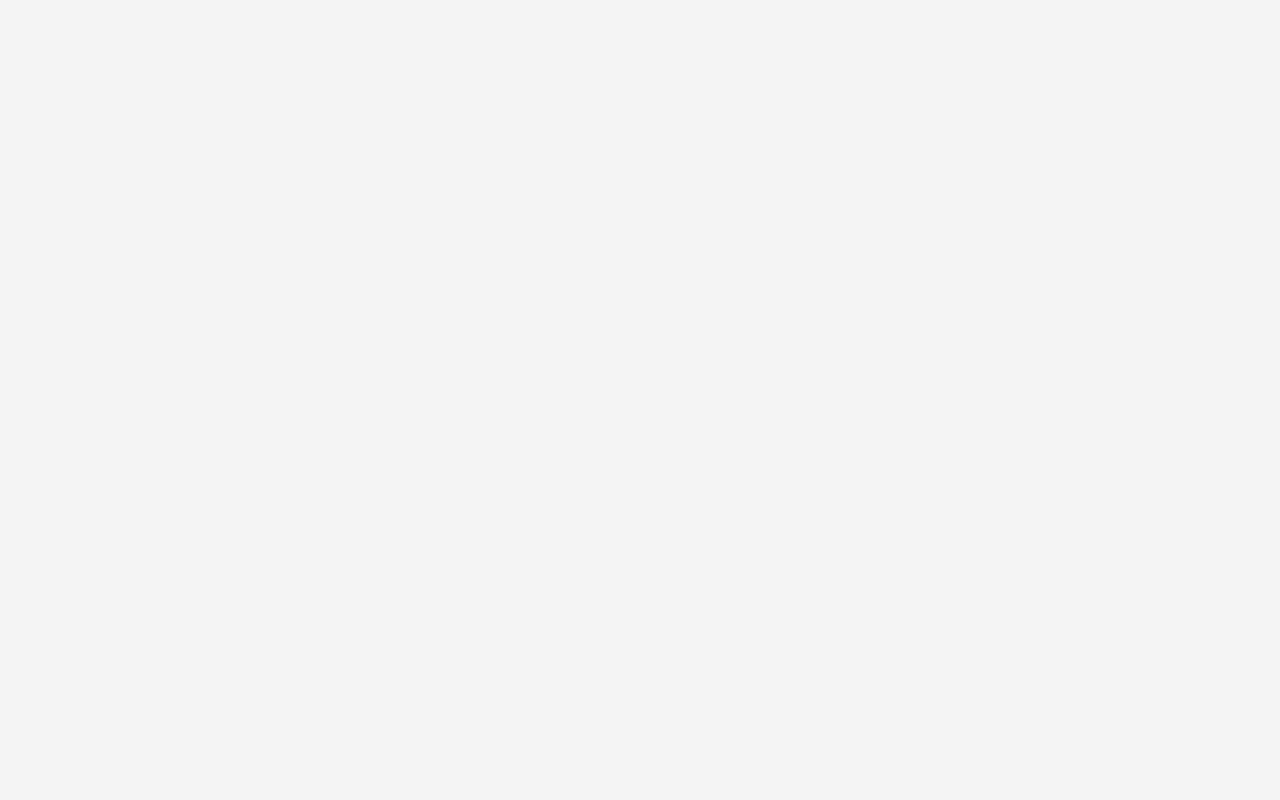
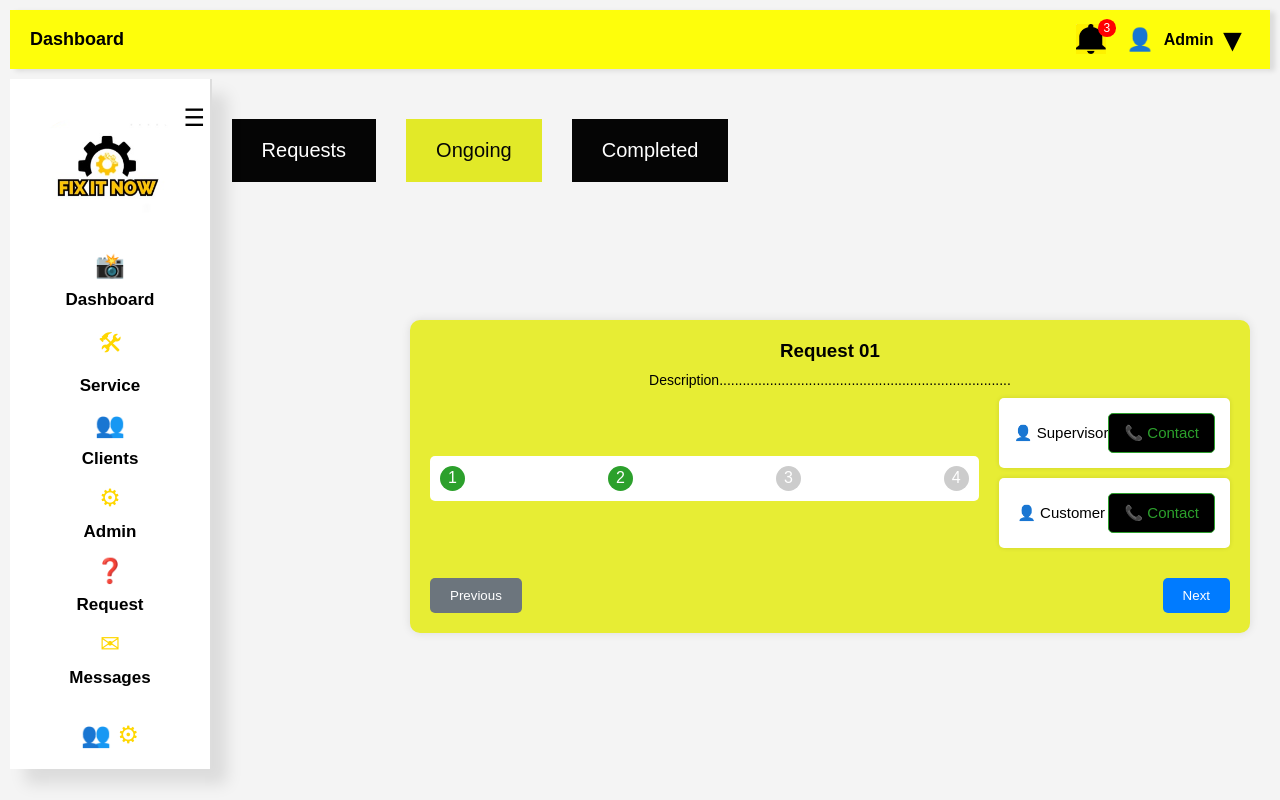
Before and after one commit to hashanrath/fix, a React (Create React App) app: page /ongoing in a window 1280 px wide. Before the commit this address had no page. Built offline with nearby package versions, Linux system fonts and the light colour scheme.

Commit message:
done changes

```diff
--- a/src/App.js
+++ b/src/App.js
@@ -8,6 +8,7 @@ import Dashboard from './pages/Dashboard.js';
 import Client from "./pages/Client.js";
 import Admin from "./pages/Admin.js";
 import Request from "./pages/Request.js";
+import Ongoing from "./pages/Ongoing.js";
 
 function App(){
   return(
@@ -21,6 +22,8 @@ function App(){
       <Route path="/client" element={<Client/>}></Route>
       <Route path="/admin" element={<Admin/>}></Route>
       <Route path="/request" element={<Request/>}></Route>
+      <Route path="/ongoing" element={<Ongoing/>}></Route>
+
       </Routes>
       </BrowserRouter>
     </div>
--- /dev/null
+++ b/src/pages/Ongoing.js
@@ -0,0 +1,82 @@
+import React, { useState } from 'react';
+import './ongoing.css';
+import Navi from '../components/Navi';
+import Sidebar from '../components/Sidebar';
+
+export default function Ongoing() {
+    const [currentStep, setCurrentStep] = useState(2);
+    const [activeTab, setActiveTab] = useState('ongoing');
+
+    const steps = ["Basket", "Delivery", "Confirm", "Done!"];
+
+    const handleNext = () => {
+      setCurrentStep((prevStep) => Math.min(prevStep + 1, steps.length));
+    };
+
+    const handlePrev = () => {
+      setCurrentStep((prevStep) => Math.max(prevStep - 1, 1));
+    };
+
+    const handleTabClick = (tabName) => {
+      setActiveTab(tabName);
+    };
+
+    return (
+      <div>
+          <Navi/>
+          <Sidebar/>
+          <div className="tabs">
+          <button className={`tab-button ${activeTab === 'requests' ? 'active' : ''}`} onClick={() => handleTabClick('requests')}>
+            Requests
+          </button>
+          <button className={`tab-button ${activeTab === 'ongoing' ? 'active' : ''}`} onClick={() => handleTabClick('ongoing')}>
+            Ongoing
+          </button>
+          <button className={`tab-button ${activeTab === 'completed' ? 'active' : ''}`} onClick={() => handleTabClick('completed')}>
+            Completed
+          </button>
+        </div>
+          <div className="ongoing-request-card">
+          <h3>Request 01</h3>
+          <p className="ongoing-description">Description...........................................................................</p>
+          <div className="ongoing-request-body">
+            <div className="ongoing-progress-container">
+              <div className="ongoing-progress">
+                {steps.map((step, index) => (
+                  <div
+                    key={index}
+                    className={`ongoing-step ${index + 1 <= currentStep ? 'active' : ''}`}
+                  >
+                    {index + 1 === currentStep && (
+                      <div className="tooltip">
+                        <span>{step}</span>
+                      </div>
+                    )}
+                    {index + 1}
+                  </div>
+                ))}
+              </div>
+            </div>
+            <div className="ongoing-contact-section">
+              <div className="ongoing-contact ongoing-supervisor">
+                <span>👤 Supervisor</span>
+                <button className="ongoing-contact-button">📞 Contact</button>
+              </div>
+              <div className="ongoing-contact ongoing-customer">
+                <span>👤 Customer</span>
+                <button className="ongoing-contact-button">📞 Contact</button>
+              </div>
+            </div>
+          </div>
+          <div className="ongoing-actions">
+            <button className="ongoing-prev-button" onClick={handlePrev}>
+              Previous
+            </button>
+            <button className="ongoing-next-button" onClick={handleNext}>
+              Next
+            </button>
+          </div>
+        </div>
+      </div>
+    );
+}
--- /dev/null
+++ b/src/pages/ongoing.css
@@ -0,0 +1,124 @@
+.ongoing-request-card {
+    background-color: #e7ed34;
+    padding: 20px;
+    margin: 20px;
+    margin-bottom: 40px;
+    border-radius: 10px;
+    box-shadow: 0 0 10px rgba(0, 0, 0, 0.1);
+    width: 800px;
+    position: absolute;
+    margin-left: 400px;
+    top: 300px;
+}
+
+.ongoing-request-card h3 {
+    margin: 0;
+}
+
+.ongoing-description {
+    font-size: 14px;
+    margin: 10px 0;
+}
+
+.ongoing-request-body {
+    display: flex;
+    align-items: center;
+    justify-content: space-between;
+}
+
+.ongoing-progress-container {
+    flex: 1;
+    margin-right: 20px;
+    background-color: white;
+    padding: 10px;
+    border-radius: 5px;
+    border: 0px solid #007bff;
+}
+
+.ongoing-progress {
+    display: flex;
+    justify-content: space-between;
+    align-items: center;
+    width: 100%;
+}
+
+.ongoing-step {
+    background-color: #ccc;
+    border-radius: 50%;
+    width: 25px;
+    height: 25px;
+    display: flex;
+    align-items: center;
+    justify-content: center;
+    color: white;
+    position: relative;
+}
+
+.ongoing-step.active {
+    background-color: #2ca02c;
+}
+
+.tooltip {
+    position: absolute;
+    bottom: 35px;
+    left: 50%;
+    transform: translateX(-50%);
+    background-color: white;
+    color: black;
+    padding: 5px;
+    border-radius: 3px;
+    box-shadow: 0 0 5px rgba(0, 0, 0, 0.1);
+    font-size: 12px;
+    white-space: nowrap;
+}
+
+.ongoing-actions {
+    display: flex;
+    justify-content: space-between;
+    margin-top: 20px;
+}
+
+.ongoing-prev-button,
+.ongoing-next-button {
+    background-color: #007bff;
+    border: none;
+    color: white;
+    padding: 10px 20px;
+    cursor: pointer;
+    border-radius: 5px;
+}
+
+.ongoing-prev-button {
+    background-color: #6c757d;
+}
+
+.ongoing-contact-section {
+    display: flex;
+    flex-direction: column;
+    justify-content: space-between;
+}
+
+.ongoing-contact {
+    background-color: #fff;
+    padding: 15px;
+    margin-bottom: 10px;
+    display: flex;
+    align-items: center;
+    border-radius: 5px;
+    box-shadow: 0 0 5px rgba(0, 0, 0, 0.1);
+}
+
+.ongoing-contact span {
+    flex: 1;
+    font-size: 15px;
+}
+
+.ongoing-contact-button {
+    background-color: black;
+    border: 1px solid #2ca02c;
+    color: #2ca02c;
+    padding: 10px 15px;
+    cursor: pointer;
+    border-radius: 5px;
+    font-size: 15px;
+}
--- a/src/pages/request.css
+++ b/src/pages/request.css
@@ -3,7 +3,7 @@ body {
     background-color: #f4f4f4;
     margin: 0;
     padding: 10px;
-    font-size: larger;
+
 }
 
 .tabs {
```
